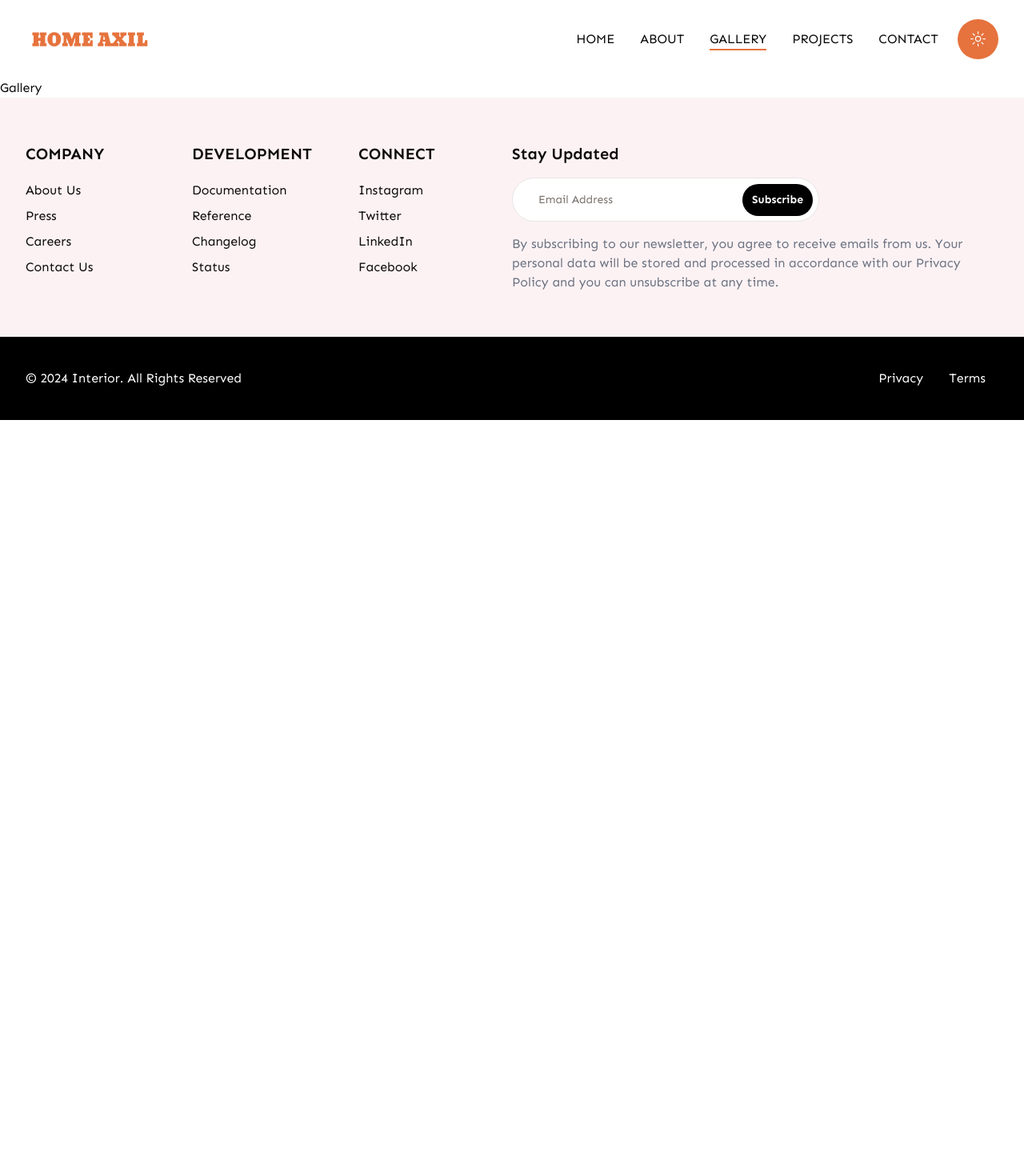
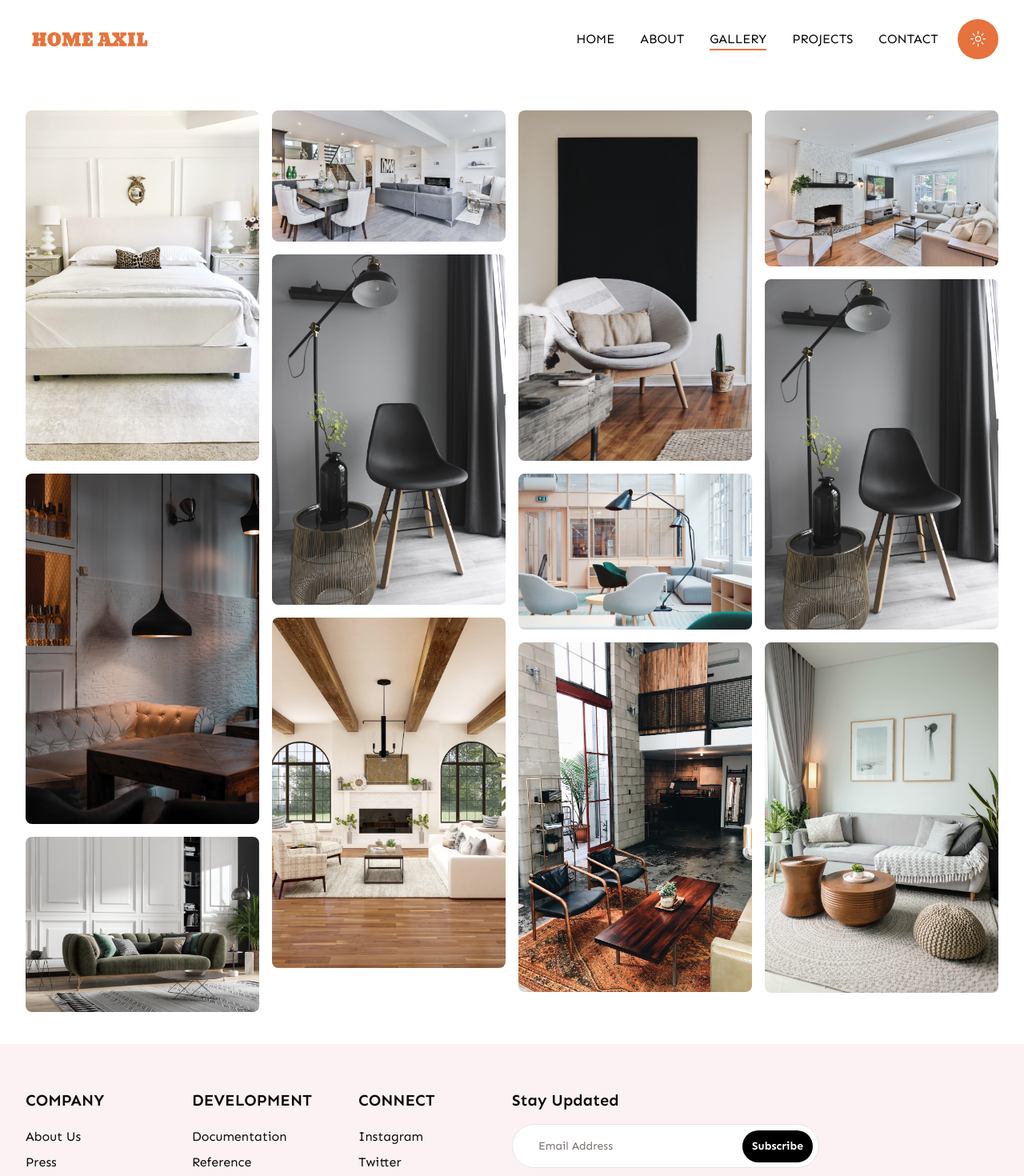
Before and after one commit to mkeloo/interior-shadcn, a Next.js app: page /gallery in a window 1280 px wide. Shown: the top 1470 px of the page at 80% size. Before the commit the page ends 800 px from the top, so only its background shows below. Built offline with nearby package versions, Linux system fonts and the light colour scheme.

Commit message:
done with gallery. onto projects.

```diff
--- a/app/gallery/page.jsx
+++ b/app/gallery/page.jsx
@@ -1,6 +1,109 @@
+'use client';
 import React from 'react';
 
 const page = () => {
-  return <div>Gallery</div>;
+  return (
+    <div className="container py-10 grid grid-cols-2 md:grid-cols-4 gap-4">
+      {/* Column 1 */}
+      <div className="flex flex-col gap-4">
+        <div>
+          <img
+            src="/image/bedroom.jpg"
+            alt="bedroom image"
+            className="h-auto max-w-full rounded-lg hover:scale-90 transition-all duration-300 ease-in-out"
+          />
+        </div>
+        <div>
+          <img
+            src="/image/gallery.jpg"
+            alt="bedroom image"
+            className="h-auto max-w-full rounded-lg hover:scale-90 transition-all duration-300 ease-in-out"
+          />
+        </div>
+        <div>
+          <img
+            src="/image/gallery2.jpg"
+            alt="bedroom image"
+            className="h-auto max-w-full rounded-lg hover:scale-90 transition-all duration-300 ease-in-out"
+          />
+        </div>
+      </div>
+
+      {/* Column 2 */}
+      <div className="flex flex-col gap-4">
+        <div>
+          <img
+            src="/image/swiper1.jpg"
+            alt="bedroom image"
+            className="h-auto max-w-full rounded-lg hover:scale-90 transition-all duration-300 ease-in-out"
+          />
+        </div>
+        <div>
+          <img
+            src="/image/gallery11.jpg"
+            alt="bedroom image"
+            className="h-auto max-w-full rounded-lg hover:scale-90 transition-all duration-300 ease-in-out"
+          />
+        </div>
+        <div>
+          <img
+            src="/image/living.jpg"
+            alt="bedroom image"
+            className="h-auto max-w-full rounded-lg hover:scale-90 transition-all duration-300 ease-in-out"
+          />
+        </div>
+      </div>
+
+      {/* Column 3 */}
+      <div className="flex flex-col gap-4">
+        <div>
+          <img
+            src="/image/gallery14.jpg"
+            alt="bedroom image"
+            className="h-auto max-w-full rounded-lg hover:scale-90 transition-all duration-300 ease-in-out"
+          />
+        </div>
+        <div>
+          <img
+            src="/image/gallery15.jpg"
+            alt="bedroom image"
+            className="h-auto max-w-full rounded-lg hover:scale-90 transition-all duration-300 ease-in-out"
+          />
+        </div>
+        <div>
+          <img
+            src="/image/gallery12.jpg"
+            alt="bedroom image"
+            className="h-auto max-w-full rounded-lg hover:scale-90 transition-all duration-300 ease-in-out"
+          />
+        </div>
+      </div>
+
+      {/* Column 4 */}
+      <div className="flex flex-col gap-4">
+        <div>
+          <img
+            src="/image/gallery7.jpg"
+            alt="bedroom image"
+            className="h-auto max-w-full rounded-lg hover:scale-90 transition-all duration-300 ease-in-out"
+          />
+        </div>
+        <div>
+          <img
+            src="/image/gallery11.jpg"
+            alt="bedroom image"
+            className="h-auto max-w-full rounded-lg hover:scale-90 transition-all duration-300 ease-in-out"
+          />
+        </div>
+        <div>
+          <img
+            src="/image/gallery3.jpg"
+            alt="bedroom image"
+            className="h-auto max-w-full rounded-lg hover:scale-90 transition-all duration-300 ease-in-out"
+          />
+        </div>
+      </div>
+    </div>
+  );
 };
 export default page;
```
